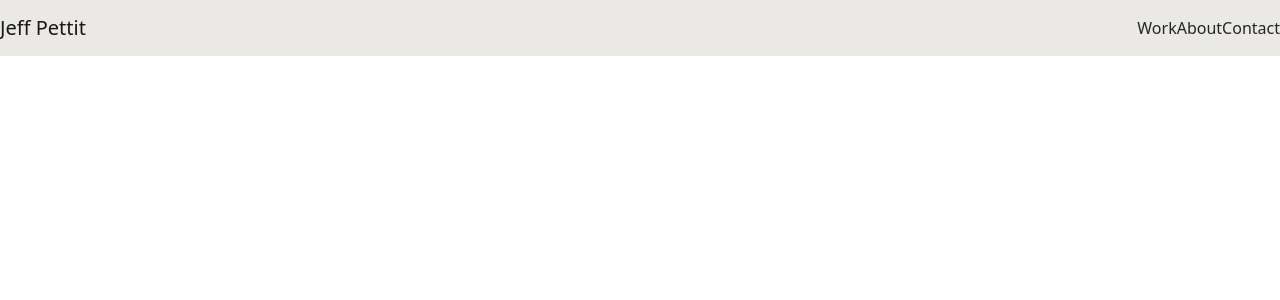
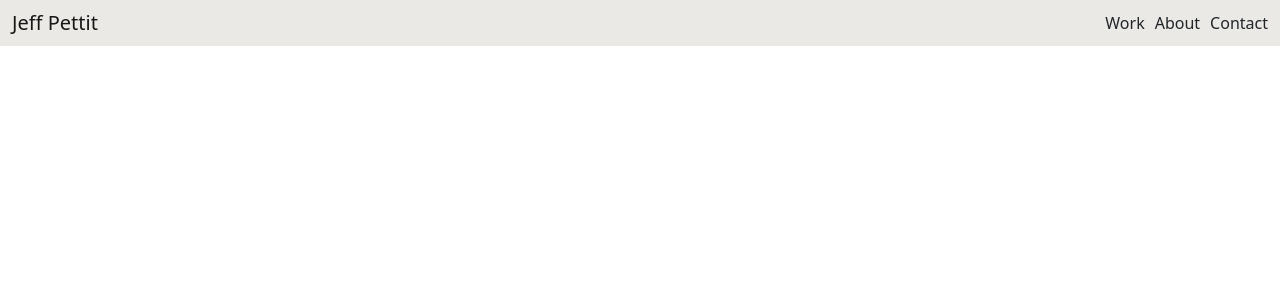
Before and after one commit to jwpettit/Portfolio-Website, a React (Create React App) app: page /about in a window 1280 px wide. Shown: the top 300 px of the page. Built offline with nearby package versions, Linux system fonts and the light colour scheme.

Commit message:
Fixed issues around spacing of navlinks

```diff
--- a/src/App.css
+++ b/src/App.css
@@ -37,7 +37,21 @@
     margin-top: 20px;
 }
 
+.Navlinks-Box {
+    display: flex;
+    justify-content: end;
+}
+
 .Icons {
     margin: 10px;
     color: #4c4e52;
 }
+
+.Navlinks {
+    margin-left: 10px;
+}
+
+.Navbar.Brand {
+    font-family: DIN-Bold;
+    color: #4c4e52;
+}
--- a/src/components/Navbar.jsx
+++ b/src/components/Navbar.jsx
@@ -1,22 +1,30 @@
-import { NavLink } from 'react-router-dom';
+import { NavLink } from "react-router-dom";
 import Nav from "react-bootstrap/Nav";
 import Navbar from "react-bootstrap/Navbar";
+import Container from "react-bootstrap/Container";
 
 export default function Navigation() {
     return (
         <Navbar>
             <Navbar.Collapse>
-                <Navbar.Brand
-                    as={NavLink}
-                    to="/"
-                >
-                    Jeff Pettit
-                </Navbar.Brand>
+                <Container>
+                    <Navbar.Brand as={NavLink} to="/">
+                        Jeff Pettit
+                    </Navbar.Brand>
+                </Container>
             </Navbar.Collapse>
             <Navbar.Collapse className="justify-content-end">
-                <Nav.Link as={NavLink} to="work/">Work</Nav.Link>
-                <Nav.Link as={NavLink} to="about/">About</Nav.Link>
-                <Nav.Link as={NavLink} to="contact/">Contact</Nav.Link>
+                <Container className="Navlinks-Box">
+                    <Nav.Link className="Navlinks" as={NavLink} to="work/">
+                        Work
+                    </Nav.Link>
+                    <Nav.Link className="Navlinks" as={NavLink} to="about/">
+                        About
+                    </Nav.Link>
+                    <Nav.Link className="Navlinks" as={NavLink} to="contact/">
+                        Contact
+                    </Nav.Link>
+                </Container>
             </Navbar.Collapse>
         </Navbar>
     );
```
Also changed, not shown: src/index.css (indentation only).
